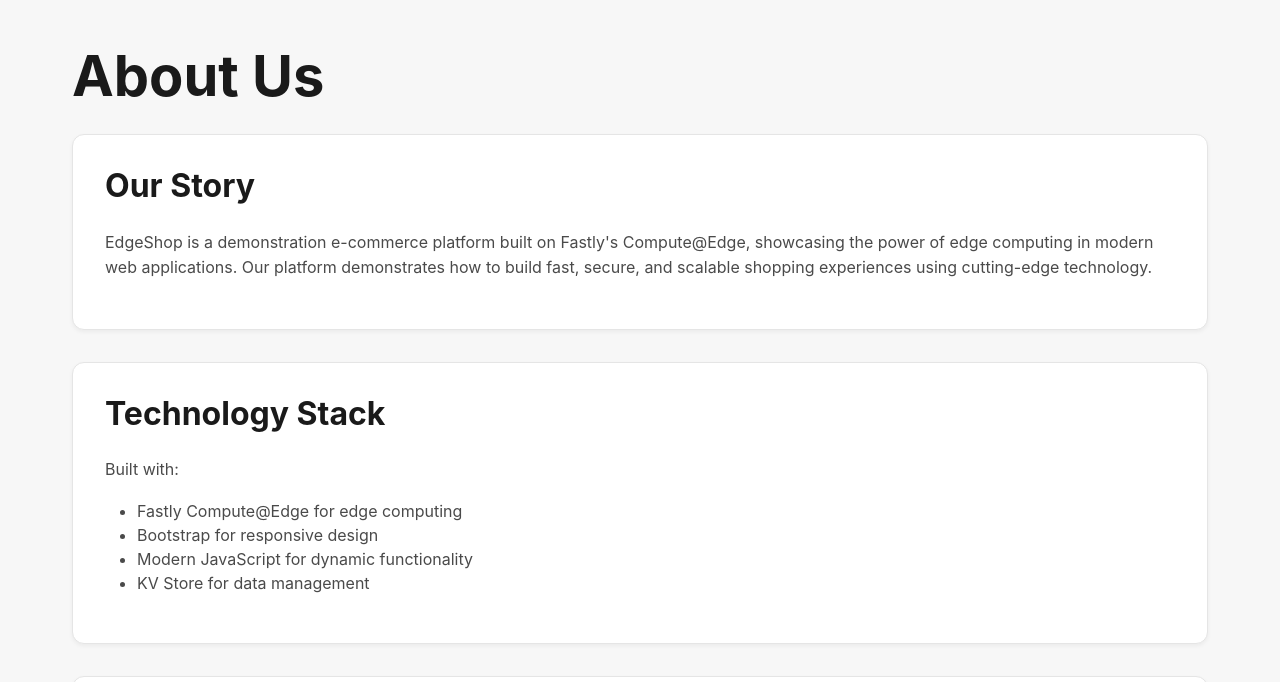
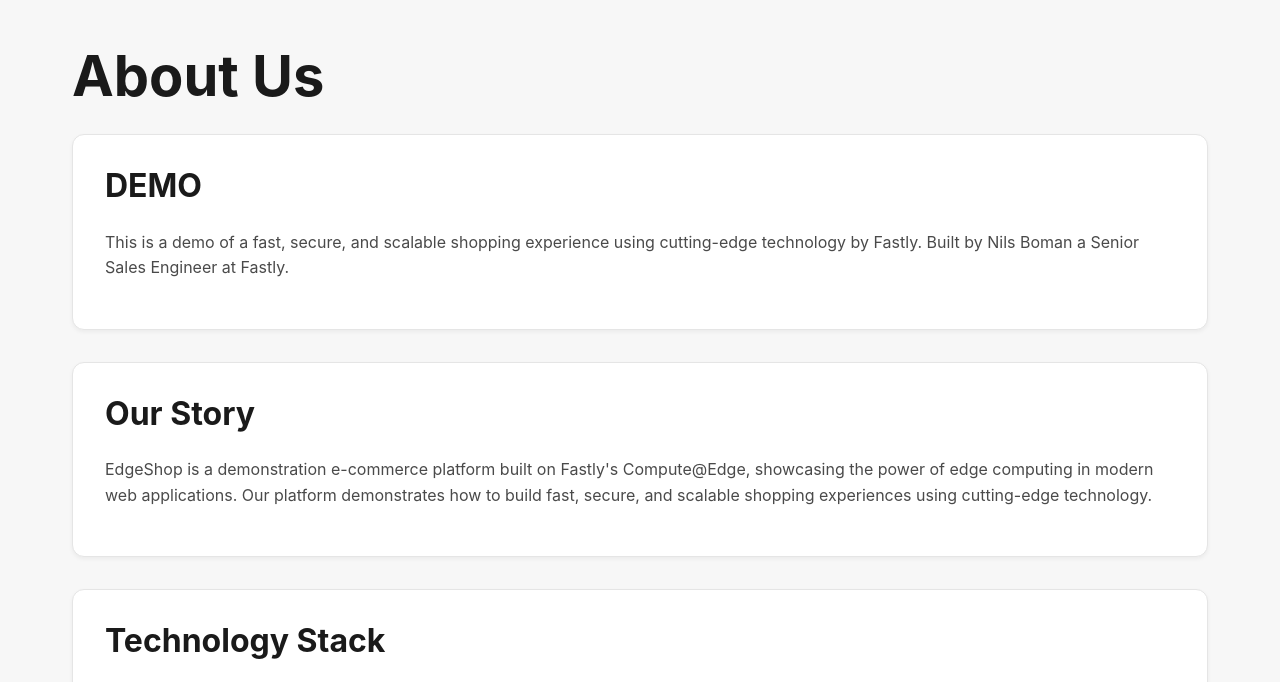
Before and after one commit to NisseBoman/EdgeShop, a website built with webpack: page src/about.html in a window 1280 px wide. Shown: the part 62-744 px from the top of the page. Built offline with nearby package versions, Linux system fonts and the light colour scheme.

Commit message:
Update about.html

```diff
--- a/src/about.html
+++ b/src/about.html
@@ -126,6 +126,13 @@
       <h1 class="display-4 mb-4">About Us</h1>
 
       <div class="about-section">
+        <h2>DEMO</h2>
+        <p>
+        This is a demo of a fast, secure, and scalable shopping experience using cutting-edge technology by Fastly. Built by Nils Boman a Senior Sales Engineer at Fastly.
+        </p>
+      </div>
+
+      <div class="about-section">
         <h2>Our Story</h2>
         <p>
           EdgeShop is a demonstration e-commerce platform built on Fastly's Compute@Edge, showcasing the power
```
